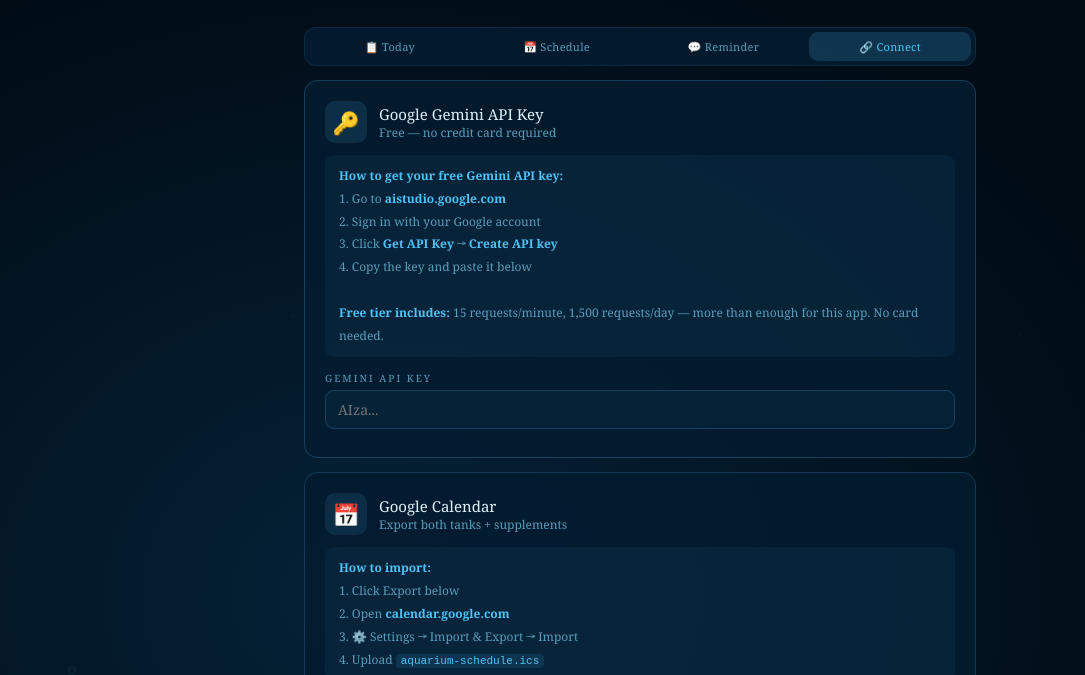
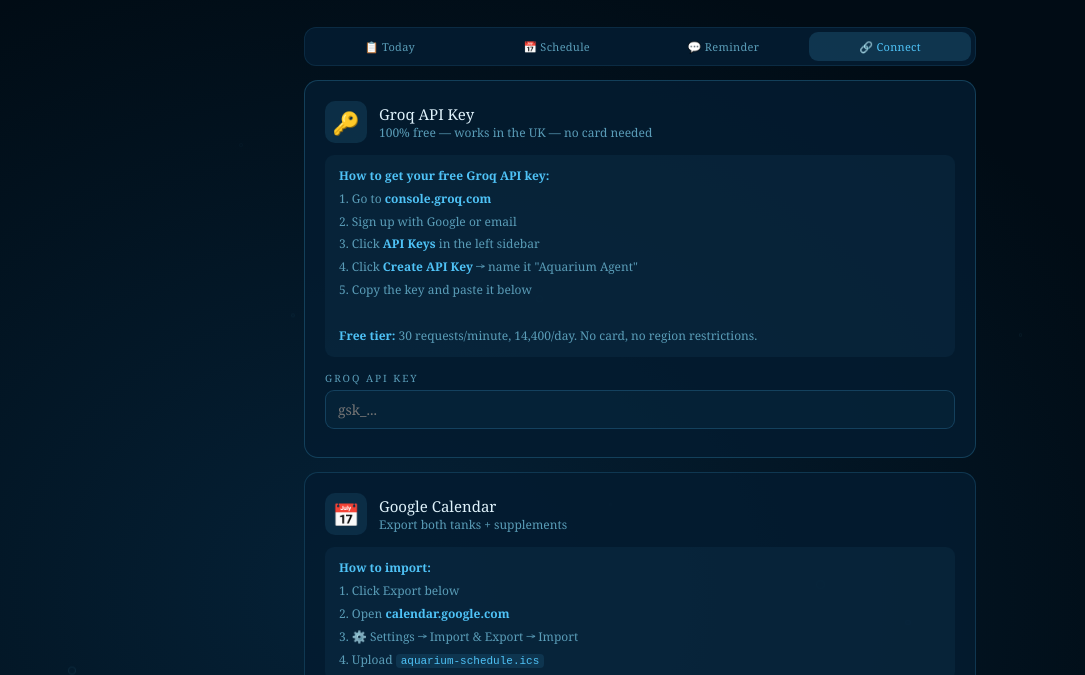
Before and after one commit to simpstack/aquarium-agent, a plain HTML site: page index.html in a window 1280 px wide. Both pictures are taken after a click on the button "🔗 Connect". Shown: the part 125-800 px from the top of the page, without its empty margins (0-1085 px from the left). Drawn offline with Linux system fonts and the light colour scheme.

Commit message:
Add files via upload

```diff
--- a/index.html
+++ b/index.html
@@ -221,22 +221,23 @@ select{outline:none;font-family:Georgia,serif;}
   <!-- CONNECT -->
   <div id="pane-connect" class="tab-content" style="display:none">
 
-    <!-- Gemini API Key -->
+    <!-- Groq API Key -->
     <div class="con-card" style="border:1px solid rgba(79,195,247,.22);">
       <div class="con-head">
         <div class="con-icon" style="background:rgba(79,195,247,.12);">🔑</div>
-        <div><div class="con-title">Google Gemini API Key</div><div class="con-sub">Free — no credit card required</div></div>
+        <div><div class="con-title">Groq API Key</div><div class="con-sub">100% free — works in the UK — no card needed</div></div>
       </div>
       <div class="how-box">
-        <strong>How to get your free Gemini API key:</strong><br>
-        1. Go to <strong>aistudio.google.com</strong><br>
-        2. Sign in with your Google account<br>
-        3. Click <strong>Get API Key</strong> → <strong>Create API key</strong><br>
-        4. Copy the key and paste it below<br><br>
-        <strong>Free tier includes:</strong> 15 requests/minute, 1,500 requests/day — more than enough for this app. No card needed.
+        <strong>How to get your free Groq API key:</strong><br>
+        1. Go to <strong>console.groq.com</strong><br>
+        2. Sign up with Google or email<br>
+        3. Click <strong>API Keys</strong> in the left sidebar<br>
+        4. Click <strong>Create API Key</strong> → name it "Aquarium Agent"<br>
+        5. Copy the key and paste it below<br><br>
+        <strong>Free tier:</strong> 30 requests/minute, 14,400/day. No card, no region restrictions.
       </div>
-      <label class="field-label">GEMINI API KEY</label>
-      <input type="text" class="field-input" id="api-key-input" placeholder="AIza..." oninput="saveApiKey(this.value)"/>
+      <label class="field-label">GROQ API KEY</label>
+      <input type="text" class="field-input" id="api-key-input" placeholder="gsk_..." oninput="saveApiKey(this.value)"/>
       <div id="key-status" style="font-size:12px;color:#5a9db8;margin-top:-8px;margin-bottom:4px;"></div>
     </div>
 
@@ -593,20 +594,20 @@ Alerts: ${alerts.join("; ")||"No urgent alerts today"}
 Write 3–5 warm sentences with 2–3 emojis. If it's a fasting day briefly mention why it benefits the fish. Gently flag any overdue tasks. End with a quick aquarium care tip.`;
 
   if(!ST.apiKey){
-    document.getElementById("remind-box").innerHTML=`<div style="width:100%"><div class="remind-title">Gemini API Key Required</div><p style="color:#8ab8cc;font-size:13px;line-height:1.8">Add your free Gemini API key in the <strong style="color:#4fc3f7">🔗 Connect</strong> tab.<br><br>Get one free at <strong style="color:#4fc3f7">aistudio.google.com</strong> — no card needed.</p></div>`;
+    document.getElementById("remind-box").innerHTML=`<div style="width:100%"><div class="remind-title">Groq API Key Required</div><p style="color:#8ab8cc;font-size:13px;line-height:1.8">Add your free Groq API key in the <strong style="color:#4fc3f7">🔗 Connect</strong> tab.<br><br>Get one free at <strong style="color:#4fc3f7">console.groq.com</strong> — no card, works in the UK.</p></div>`;
     document.getElementById("regen-btn").textContent="🔄 Regenerate";
     return;
   }
 
   try{
-    const res=await fetch(`https://generativelanguage.googleapis.com/v1beta/models/gemini-1.5-flash-latest:generateContent?key=${ST.apiKey}`,{
+    const res=await fetch("https://api.groq.com/openai/v1/chat/completions",{
       method:"POST",
-      headers:{"Content-Type":"application/json"},
-      body:JSON.stringify({contents:[{parts:[{text:prompt}]}]})
+      headers:{"Content-Type":"application/json","Authorization":"Bearer "+ST.apiKey},
+      body:JSON.stringify({model:"llama3-8b-8192",messages:[{role:"user",content:prompt}],max_tokens:500})
     });
     const data=await res.json();
     if(data.error){reminderText="Error: "+data.error.message;}
-    else{reminderText=data.candidates?.[0]?.content?.parts?.[0]?.text||"Could not generate.";}
+    else{reminderText=data.choices?.[0]?.message?.content||"Could not generate.";}
   }catch(e){reminderText="Network error — please try again.";}
 
   document.getElementById("remind-box").innerHTML=`<div style="width:100%"><div class="remind-title">Today's Reminder — ${TODAY}</div><div class="remind-text">${reminderText.replace(/\n/g,"<br>")}</div></div>`;
```
